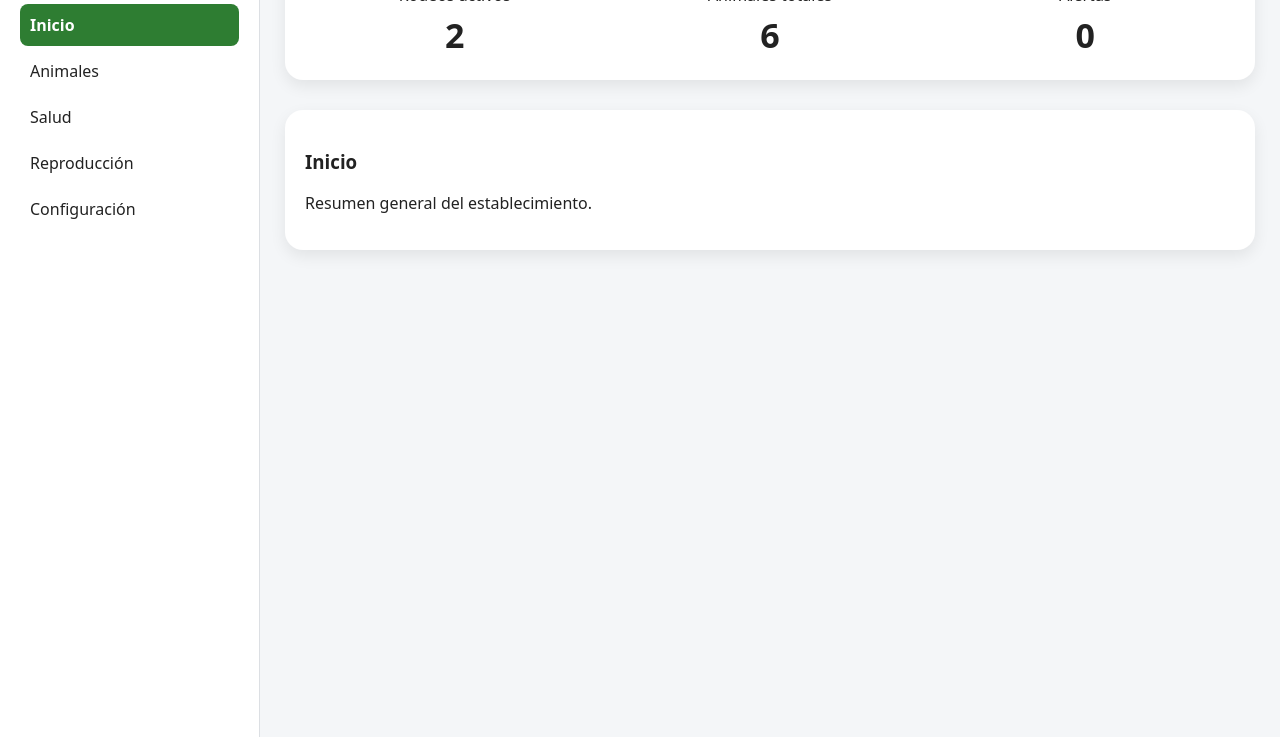
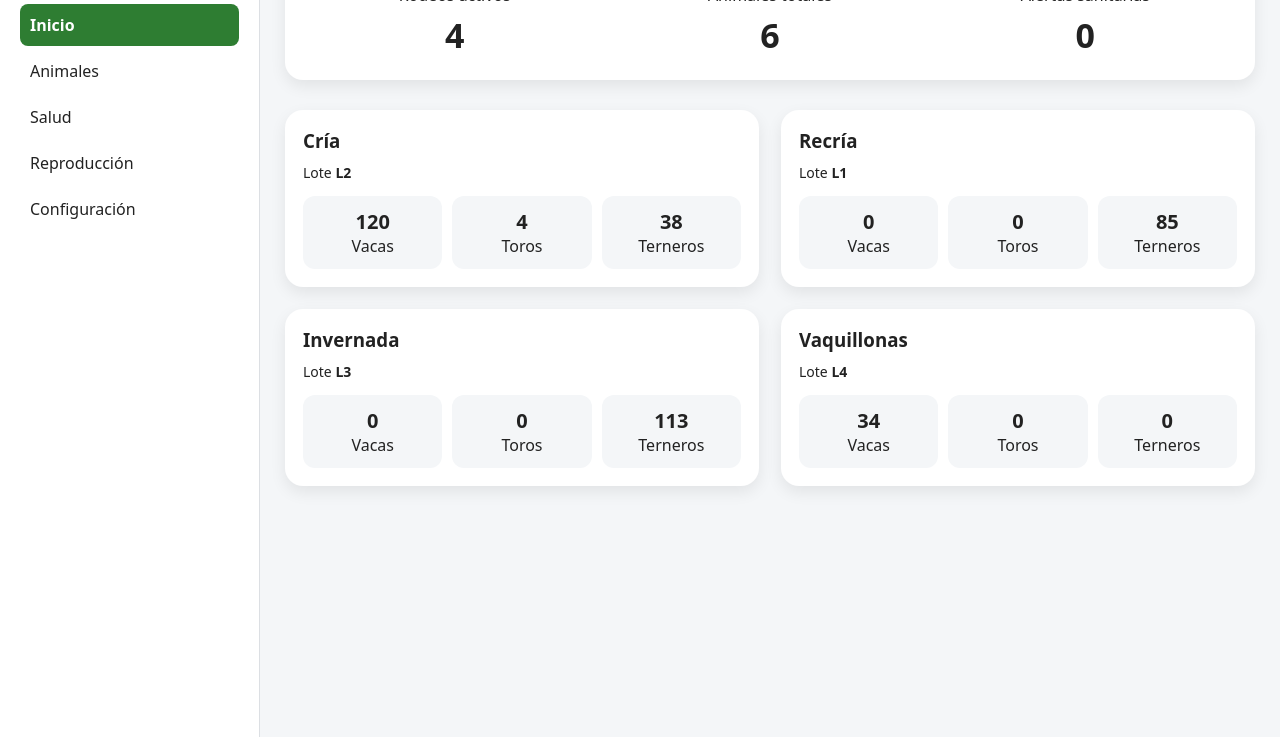
Before and after one commit to aldorafa-dev/gestion-ganadera, a plain HTML site: page index.html in a window 1280 px wide. Shown: the part 63-800 px from the top of the page. Drawn offline with Linux system fonts and the light colour scheme.

Commit message:
Add rodeo cards and update dashboard structure

```diff
--- a/index.html
+++ b/index.html
@@ -53,6 +53,18 @@ body{
 }
 .dg-item{text-align:center}
 .dg-item span{display:block;font-size:34px;font-weight:700;margin-top:6px}
+.rodeos{display:grid;grid-template-columns:repeat(2,1fr);gap:22px}
+.rodeo-card{
+  background:#fff;
+  border-radius:18px;
+  padding:18px;
+  box-shadow:0 6px 16px rgba(0,0,0,.08);
+}
+.rodeo-card h3{margin:0 0 10px 0}
+.rodeo-info{font-size:14px;margin-bottom:14px}
+.rodeo-stats{display:grid;grid-template-columns:repeat(3,1fr);gap:10px}
+.stat{background:var(--gris);border-radius:12px;padding:12px;text-align:center}
+.stat b{display:block;font-size:20px}
 .config-box{
   background:#fff;
   border-radius:18px;
@@ -80,13 +92,13 @@ body{
   .app{grid-template-columns:1fr}
   .menu{display:none}
   .dashboard-general{grid-template-columns:1fr}
+  .rodeos{grid-template-columns:1fr}
 }
 </style>
 </head>
 
 <body>
 <div class="app">
-
 <aside class="menu">
 <h1>Ganadero B&M</h1>
 <ul>
@@ -111,10 +123,14 @@ body{
 <div class="dashboard-general">
 <div class="dg-item">Rodeos activos<span id="dgRodeos">0</span></div>
 <div class="dg-item">Animales totales<span id="dgAnimales">0</span></div>
-<div class="dg-item">Alertas<span id="dgAlertas">0</span></div>
+<div class="dg-item">Alertas sanitarias<span id="dgAlertas">0</span></div>
 </div>
 
-<section id="inicioView"></section>
+<!-- INICIO (BASE ORIGINAL) -->
+<section id="inicioView">
+<div class="rodeos" id="rodeos"></div>
+</section>
+
 <section id="animalesView" style="display:none"></section>
 <section id="saludView" style="display:none"></section>
 <section id="reproduccionView" style="display:none"></section>
@@ -126,27 +142,30 @@ body{
 </div>
 
 <script>
-/* ===== REFERENCIAS DOM (CLAVE PARA GITHUB) ===== */
-const dgRodeos = document.getElementById('dgRodeos');
-const dgAnimales = document.getElementById('dgAnimales');
-const dgAlertas = document.getElementById('dgAlertas');
+/* ===== REFERENCIAS DOM ===== */
+const dgRodeos=document.getElementById('dgRodeos');
+const dgAnimales=document.getElementById('dgAnimales');
+const dgAlertas=document.getElementById('dgAlertas');
+const inicioView=document.getElementById('inicioView');
+const animalesView=document.getElementById('animalesView');
+const saludView=document.getElementById('saludView');
+const reproduccionView=document.getElementById('reproduccionView');
+const configView=document.getElementById('configView');
+const configSub=document.getElementById('configSub');
+const rodeosDiv=document.getElementById('rodeos');
 
-const inicioView = document.getElementById('inicioView');
-const animalesView = document.getElementById('animalesView');
-const saludView = document.getElementById('saludView');
-const reproduccionView = document.getElementById('reproduccionView');
-const configView = document.getElementById('configView');
-const configSub = document.getElementById('configSub');
-
-/* ===== DATA ===== */
+/* ===== BASE DATA ===== */
 const db={
 rodeos:[
-{nombre:'Cría'},
-{nombre:'Recría'}
+{nombre:'Cría',lote:'L2',vacas:120,toros:4,terneros:38},
+{nombre:'Recría',lote:'L1',vacas:0,toros:0,terneros:85},
+{nombre:'Invernada',lote:'L3',vacas:0,toros:0,terneros:113},
+{nombre:'Vaquillonas',lote:'L4',vacas:34,toros:0,terneros:0}
 ],
 alertas:[]
 };
 
+/* ===== ANIMALES ===== */
 const animalesDB=[
 {caravana:12,categoria:'Toro',origen:'Comprado',color:'Negro',rodeo:'Cría',obs:'Repaso'},
 {caravana:101,categoria:'Vaca',origen:'Nacido',color:'Negra',rodeo:'Cría',obs:'Preñada'},
@@ -169,18 +188,33 @@ cleanMenu();
 el.classList.add('active');
 hideViews();
 document.getElementById(v+'View').style.display='block';
-configSub.style.display = v==='config' ? 'block' : 'none';
+configSub.style.display=v==='config'?'block':'none';
 if(v==='animales') renderAnimales();
 }
 
-/* ===== DASHBOARD ===== */
+/* ===== RENDER BASE ===== */
 function renderDashboard(){
-dgRodeos.textContent = db.rodeos.length;
-dgAnimales.textContent = animalesDB.length;
-dgAlertas.textContent = db.alertas.length;
+dgRodeos.textContent=db.rodeos.length;
+dgAnimales.textContent=animalesDB.length;
+dgAlertas.textContent=db.alertas.length;
+}
+function renderInicio(){
+rodeosDiv.innerHTML='';
+db.rodeos.forEach(r=>{
+rodeosDiv.insertAdjacentHTML('beforeend',`
+<div class="rodeo-card">
+<h3>${r.nombre}</h3>
+<div class="rodeo-info">Lote <b>${r.lote}</b></div>
+<div class="rodeo-stats">
+<div class="stat"><b>${r.vacas}</b>Vacas</div>
+<div class="stat"><b>${r.toros}</b>Toros</div>
+<div class="stat"><b>${r.terneros}</b>Terneros</div>
+</div>
+</div>`);
+});
 }
 
-/* ===== ANIMALES ===== */
+/* ===== ANIMALES VIEW ===== */
 function renderAnimales(cat='Todos'){
 const cats=['Todos','Vaca','Vaquillona','Toro','Ternera','Ternero'];
 animalesView.innerHTML=`
@@ -218,8 +252,7 @@ ${animalesDB
 /* ===== INIT ===== */
 document.addEventListener('DOMContentLoaded',()=>{
 renderDashboard();
-inicioView.innerHTML =
-'<div class="config-box"><h3>Inicio</h3><p>Resumen general del establecimiento.</p></div>';
+renderInicio();
 });
 </script>
 
```
